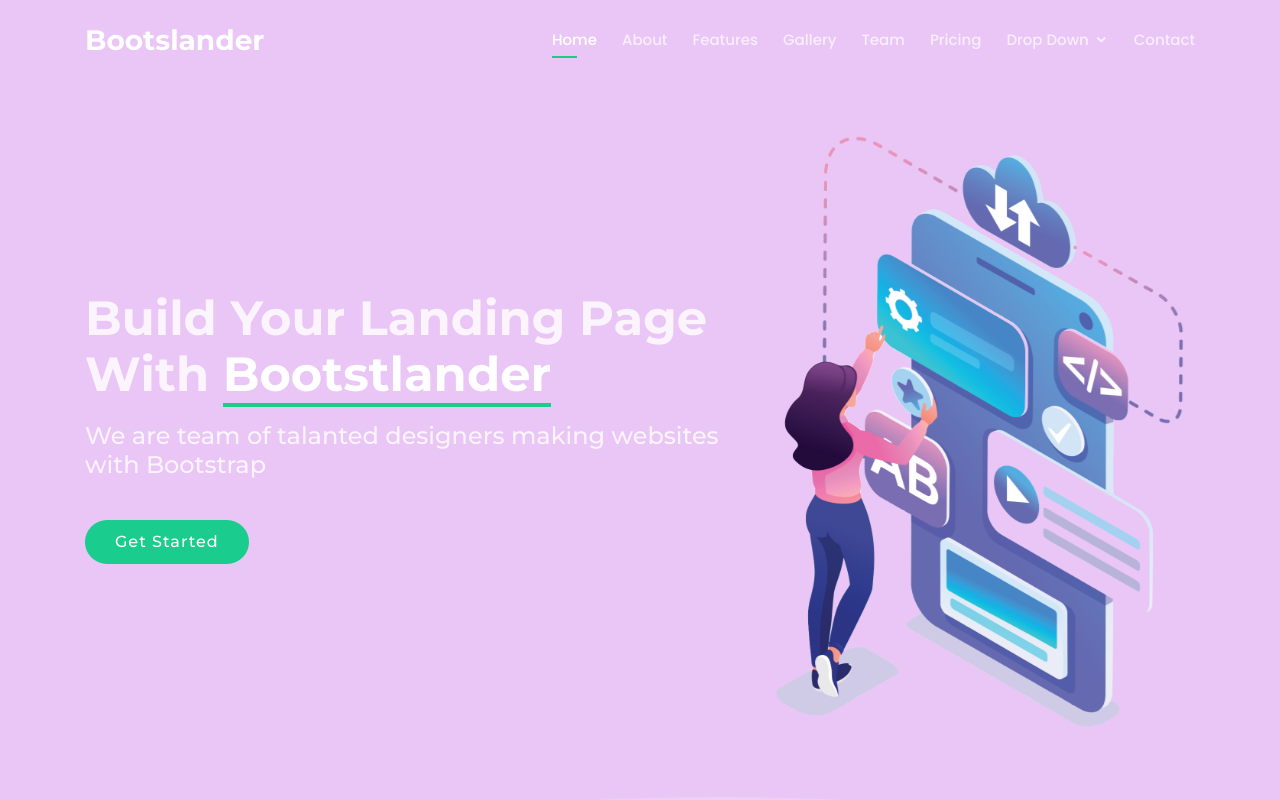
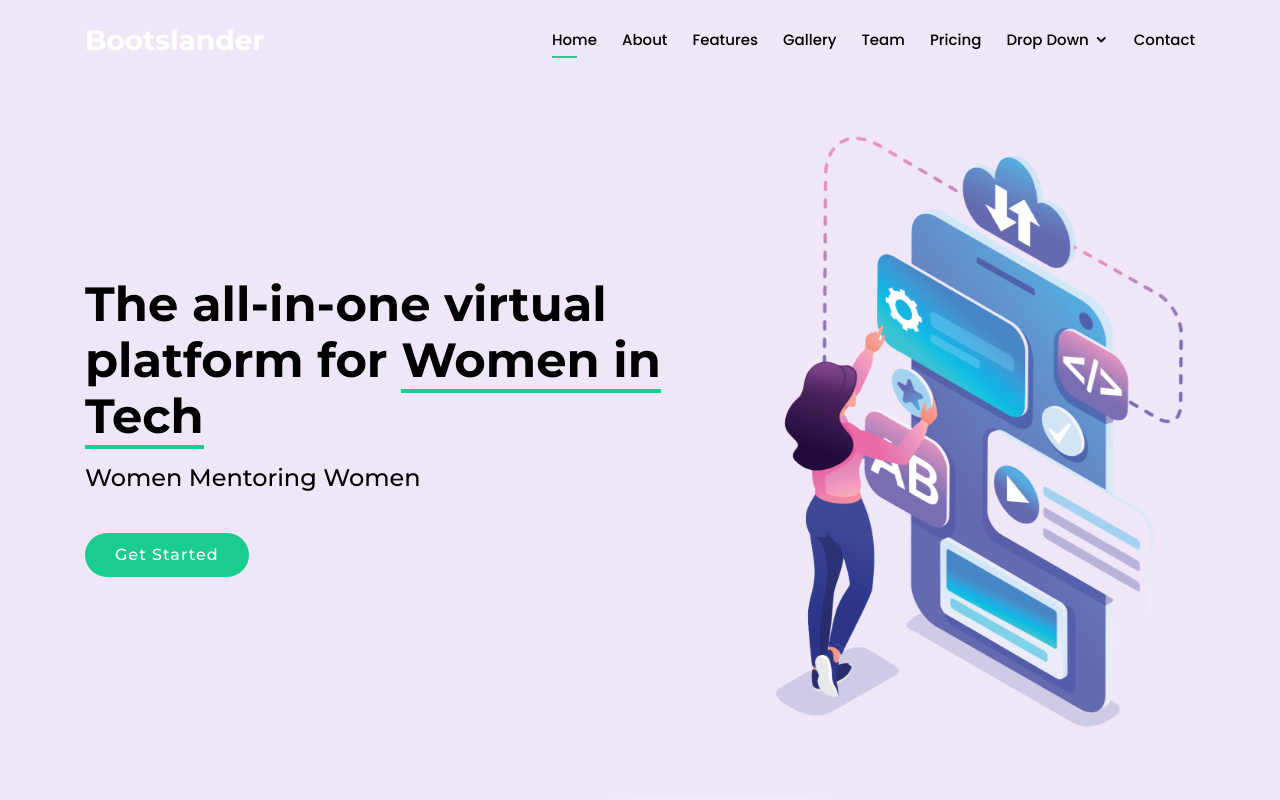
Before and after one commit to rav-kaur/Creatica-WiTECH, a plain HTML site: page index.html in a window 1280 px wide. Shown: the top 800 px of the page. Drawn offline with nearby package versions, Linux system fonts and the light colour scheme.

Commit message:
updated banner

```diff
--- a/assets/css/style.css
+++ b/assets/css/style.css
@@ -184,7 +184,7 @@ h6 {
 .nav-menu a {
   display: block;
   position: relative;
-  color: rgba(255, 255, 255, 0.7);
+  color: rgb(0, 0, 0);
   padding: 10px 0 10px 25px;
   transition: 0.3s;
   font-size: 15px;
@@ -215,7 +215,7 @@ h6 {
 .nav-menu a:hover,
 .nav-menu .active > a,
 .nav-menu li:hover > a {
-  color: #fff;
+  color: rgb(0, 0, 0);
   text-decoration: none;
 }
 
@@ -420,7 +420,7 @@ h6 {
 
 #hero:before {
   content: "";
-  background: #e9c6f5;
+  background: #efe7f7;
   position: absolute;
   bottom: 0;
   top: 0;
@@ -433,16 +433,16 @@ h6 {
   font-size: 48px;
   font-weight: 700;
   line-height: 56px;
-  color: rgba(255, 255, 255, 0.8);
+  color: rgba(0, 0, 0);
 }
 
 #hero h1 span {
-  color: #fff;
+  color: rgb(0, 0, 0);
   border-bottom: 4px solid #1acc8d;
 }
 
 #hero h2 {
-  color: rgba(255, 255, 255, 0.8);
+  color: rgb(0, 0, 0);
   margin-bottom: 40px;
   font-size: 24px;
 }
--- a/index.html
+++ b/index.html
@@ -88,8 +88,8 @@
       <div class="row">
         <div class="col-lg-7 pt-5 pt-lg-0 order-2 order-lg-1 d-flex align-items-center">
           <div data-aos="zoom-out">
-            <h1>Build Your Landing Page With <span>Bootstlander</span></h1>
-            <h2>We are team of talanted designers making websites with Bootstrap</h2>
+            <h1>The all-in-one virtual platform for <span>Women in Tech</span></h1>
+            <h2>Women Mentoring Women</h2>
             <div class="text-center text-lg-left">
               <a href="#about" class="btn-get-started scrollto">Get Started</a>
             </div>
```
